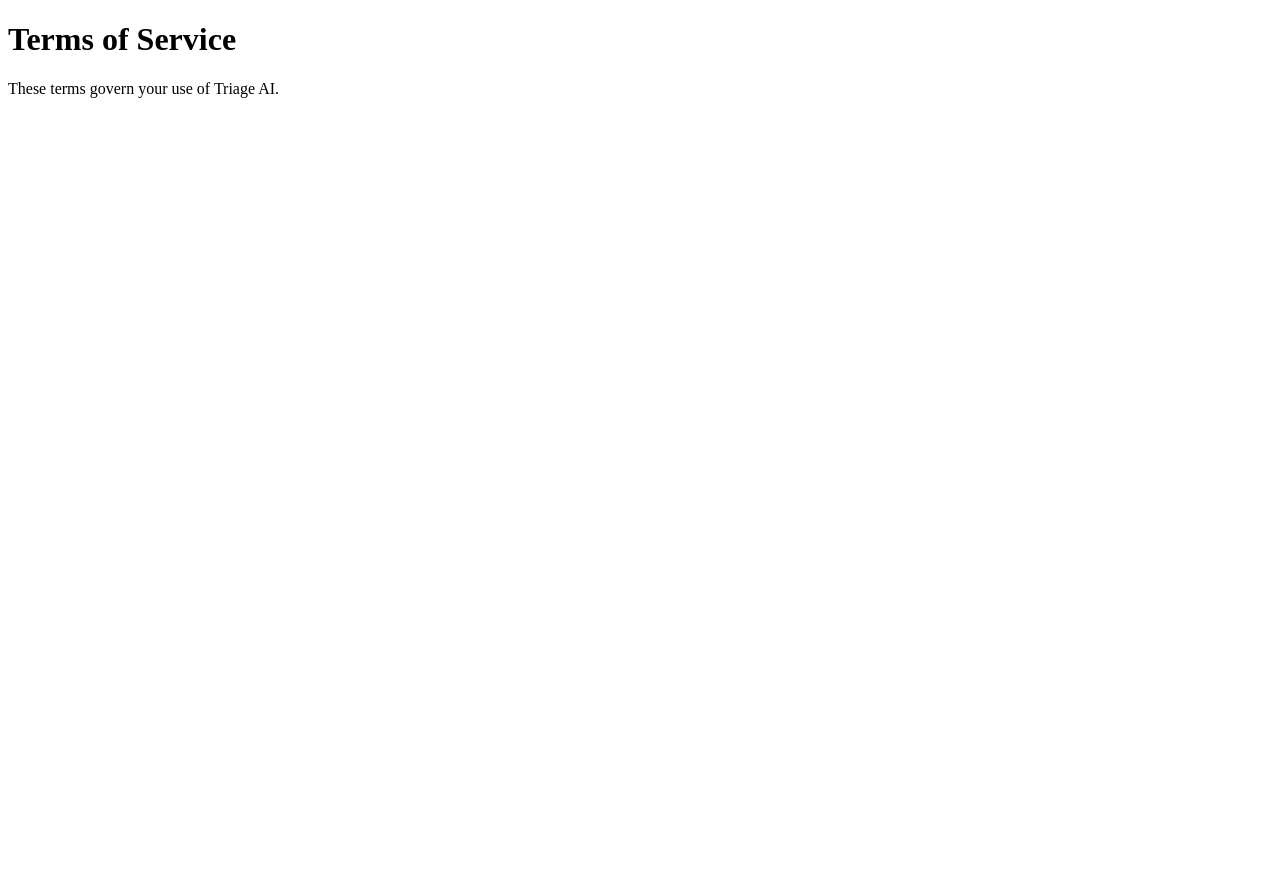
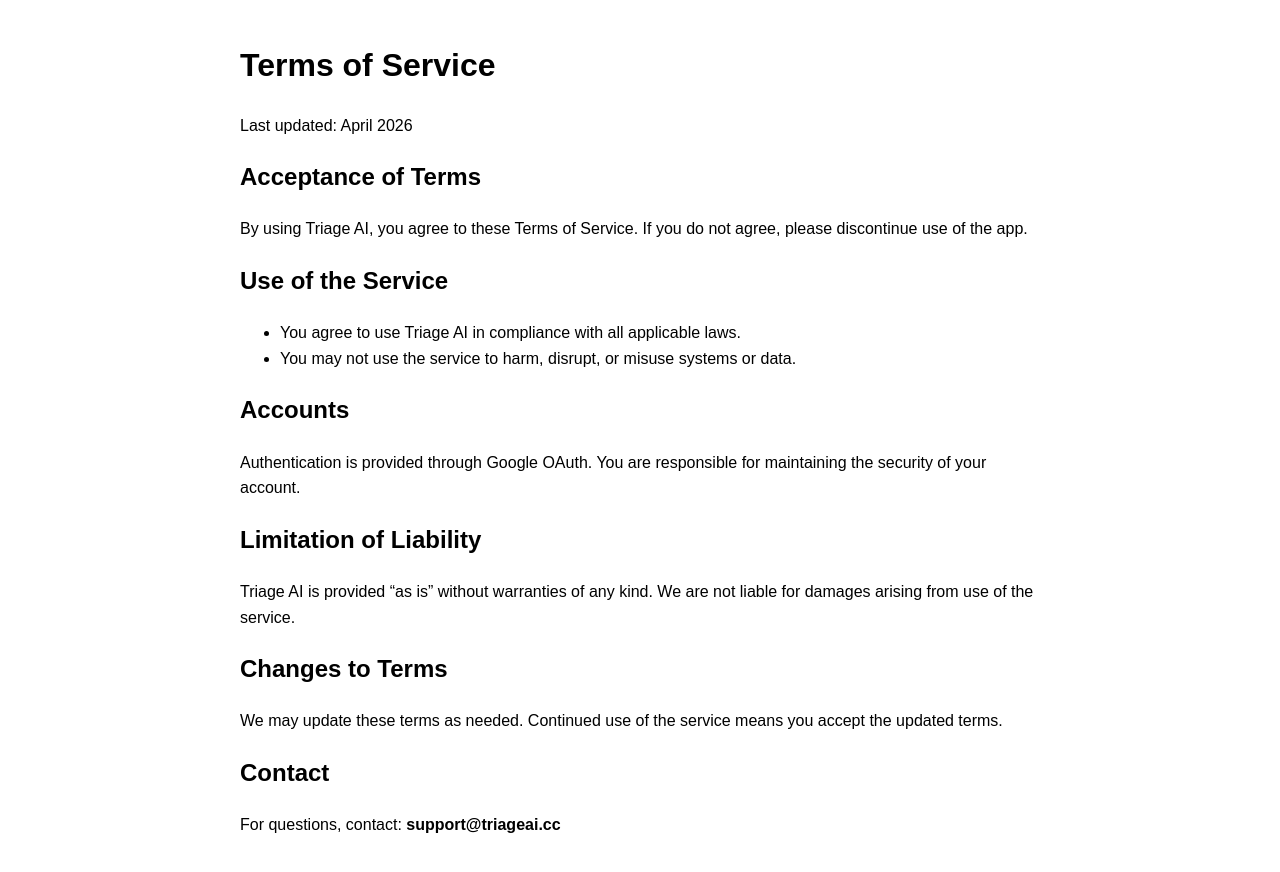
Before and after one commit to hoonanigans13-del/TriageAi.cc, a plain HTML site: page terms.html in a window 1280 px wide. Before the commit the page ends 800 px from the top, so only its background shows below. Drawn offline with Linux system fonts and the light colour scheme.

Commit message:
Update Terms of Service with new content and styling
Added new sections and updated content in the Terms of Service.

```diff
--- a/terms.html
+++ b/terms.html
@@ -1,11 +1,36 @@
 <!DOCTYPE html>
-<html>
+<html lang="en">
 <head>
+  <meta charset="UTF-8" />
   <title>Terms of Service - Triage AI</title>
-  <meta charset="UTF-8">
+  <meta name="viewport" content="width=device-width, initial-scale=1" />
+  <style>
+    body { font-family: Arial, sans-serif; max-width: 800px; margin: 40px auto; line-height: 1.6; }
+  </style>
 </head>
 <body>
   <h1>Terms of Service</h1>
-  <p>These terms govern your use of Triage AI.</p>
+  <p>Last updated: April 2026</p>
+
+  <h2>Acceptance of Terms</h2>
+  <p>By using Triage AI, you agree to these Terms of Service. If you do not agree, please discontinue use of the app.</p>
+
+  <h2>Use of the Service</h2>
+  <ul>
+    <li>You agree to use Triage AI in compliance with all applicable laws.</li>
+    <li>You may not use the service to harm, disrupt, or misuse systems or data.</li>
+  </ul>
+
+  <h2>Accounts</h2>
+  <p>Authentication is provided through Google OAuth. You are responsible for maintaining the security of your account.</p>
+
+  <h2>Limitation of Liability</h2>
+  <p>Triage AI is provided “as is” without warranties of any kind. We are not liable for damages arising from use of the service.</p>
+
+  <h2>Changes to Terms</h2>
+  <p>We may update these terms as needed. Continued use of the service means you accept the updated terms.</p>
+
+  <h2>Contact</h2>
+  <p>For questions, contact: <strong>support@triageai.cc</strong></p>
 </body>
 </html>
```
